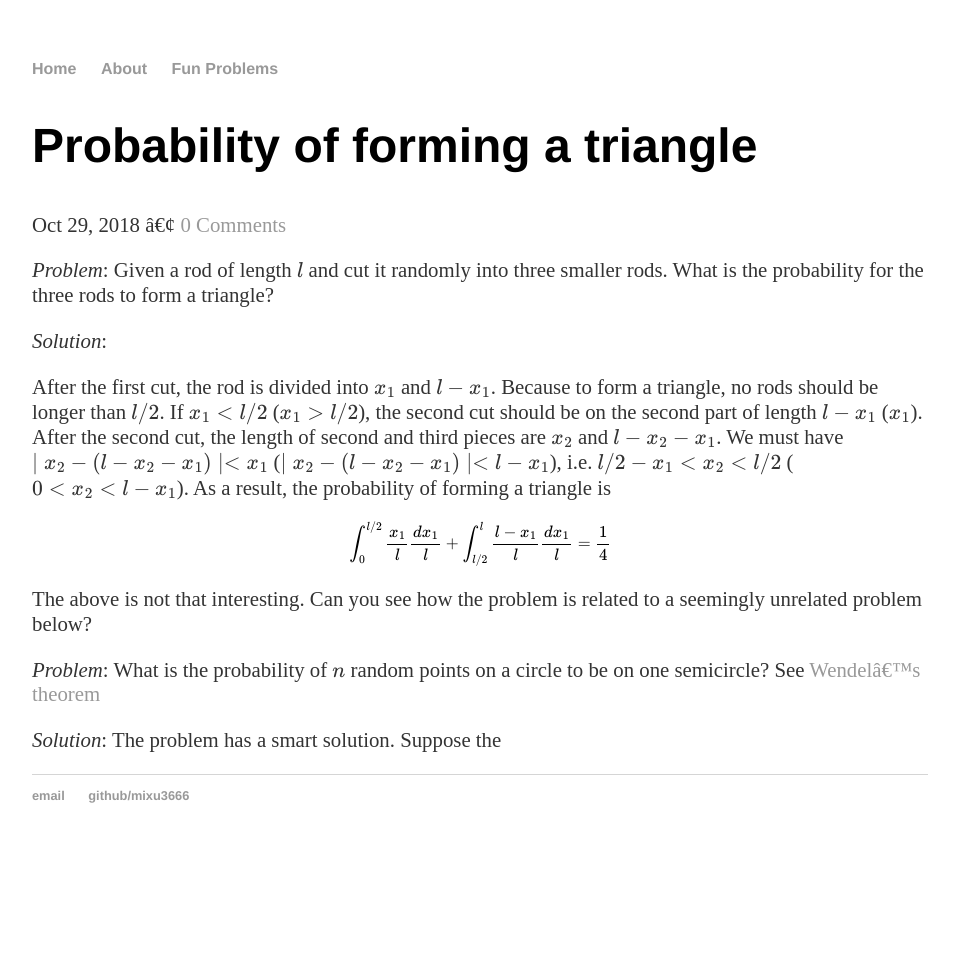
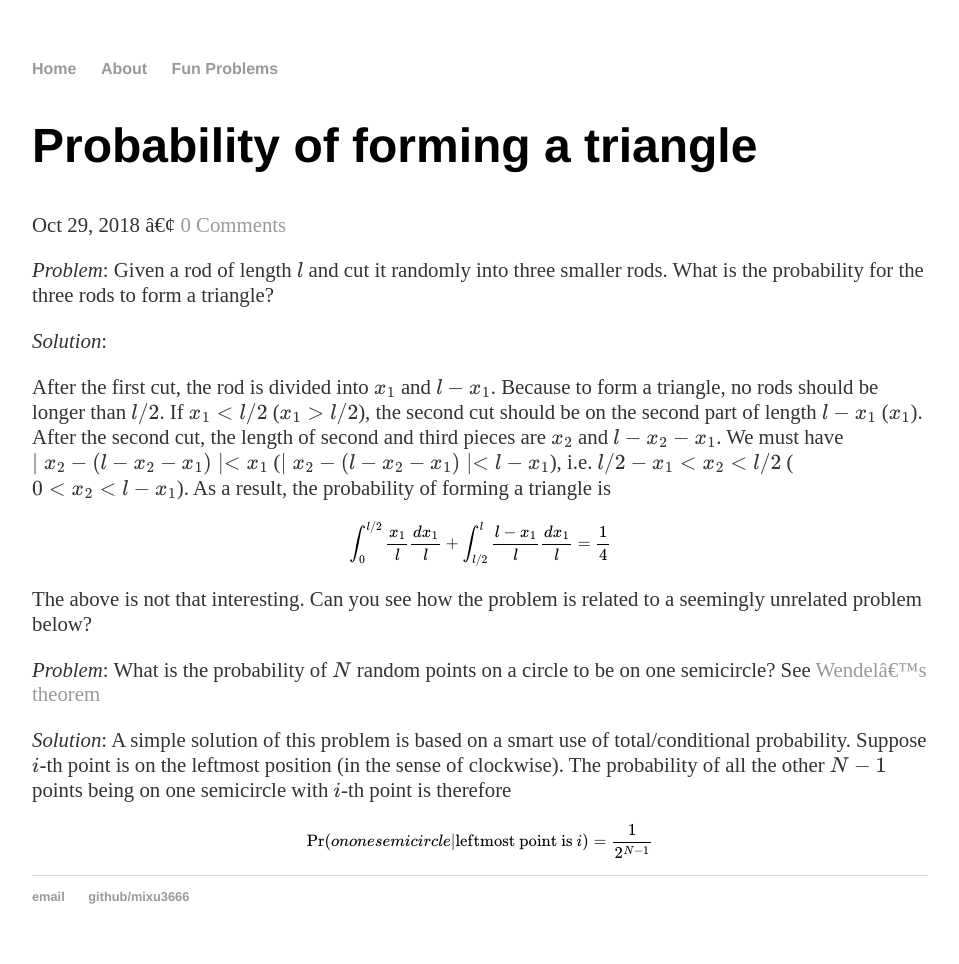
Before and after one commit to mixu3666/mixu3666.github.io, a Jekyll site: the page built from _posts/2018-10-29-Probability-of-Forming-a-Triangle.md, in a window 1280 px wide. Shown: the whole page, without its empty margins (160-1119 px from the left). Built offline with Jekyll 4.4.1, drawn with Linux system fonts in a browser that asks for light colours; formulas are drawn with MathJax 3; a script that is not in the unit is left out; comment, search, counter and statistics services are not loaded; before the commit the page ends 900 px from its top, so only the background shows below that.

Commit message:
Update 2018-10-29-Probability-of-Forming-a-Triangle.md

```diff
--- a/_posts/2018-10-29-Probability-of-Forming-a-Triangle.md
+++ b/_posts/2018-10-29-Probability-of-Forming-a-Triangle.md
@@ -19,7 +19,11 @@ $$
 
 The above is not that interesting. Can you see how the problem is related to a seemingly unrelated problem below?
 
-*Problem*: What is the probability of $n$ random points on a circle to be on one semicircle? See [Wendel's theorem](https://en.wikipedia.org/wiki/Wendel%27s_theorem)
+*Problem*: What is the probability of $N$ random points on a circle to be on one semicircle? See [Wendel's theorem](https://en.wikipedia.org/wiki/Wendel%27s_theorem)
 
 *Solution*:
-The problem has a smart solution. Suppose the
+A simple solution of this problem is based on a smart use of total/conditional probability. Suppose $i$-th point is on the leftmost position (in the sense of clockwise). The probability of all the other $N-1$ points being on one semicircle with $i$-th point is therefore
+
+$$
+\mathrm{Pr}(on one semicircle|\text{leftmost point is }i)=\frac{1}{2^{N-1}}
+$$
```
